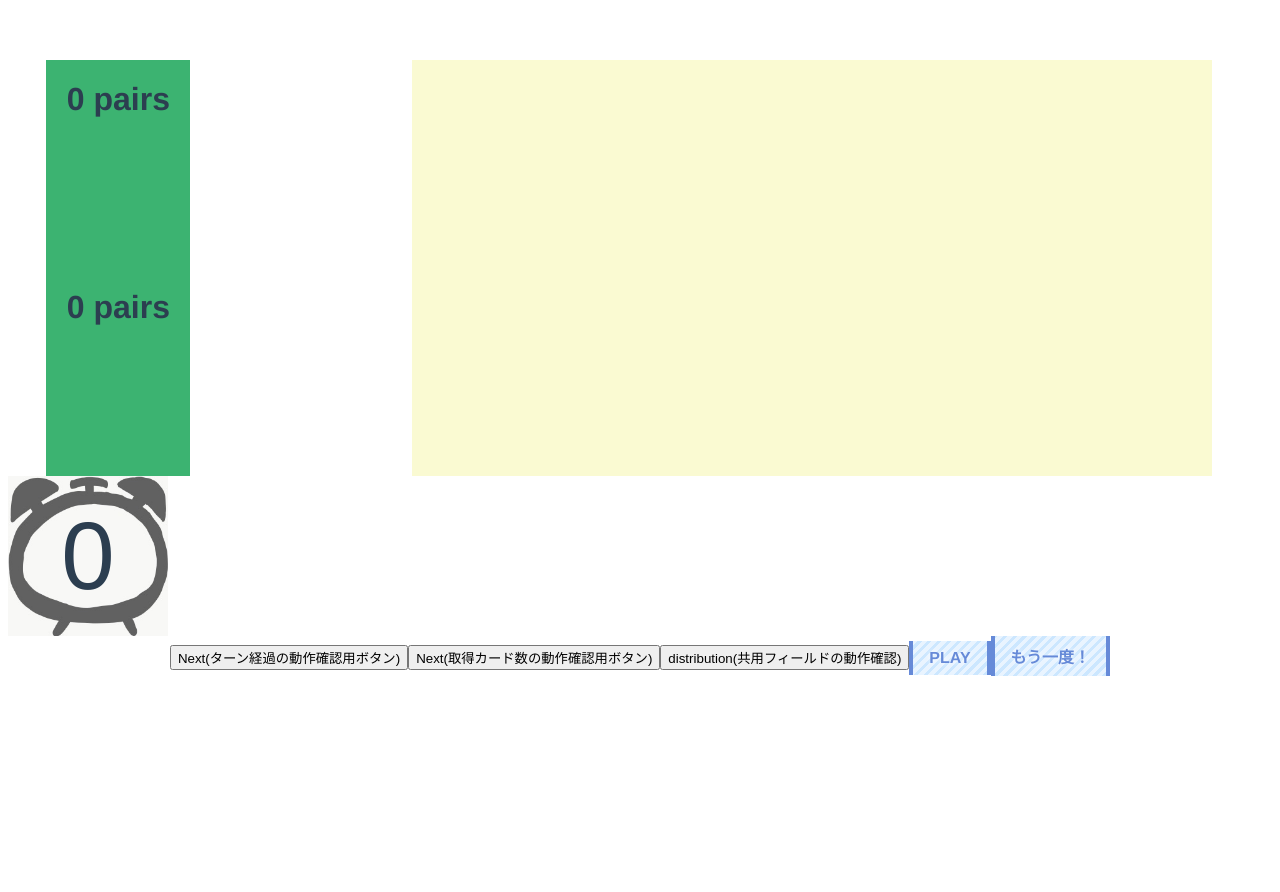
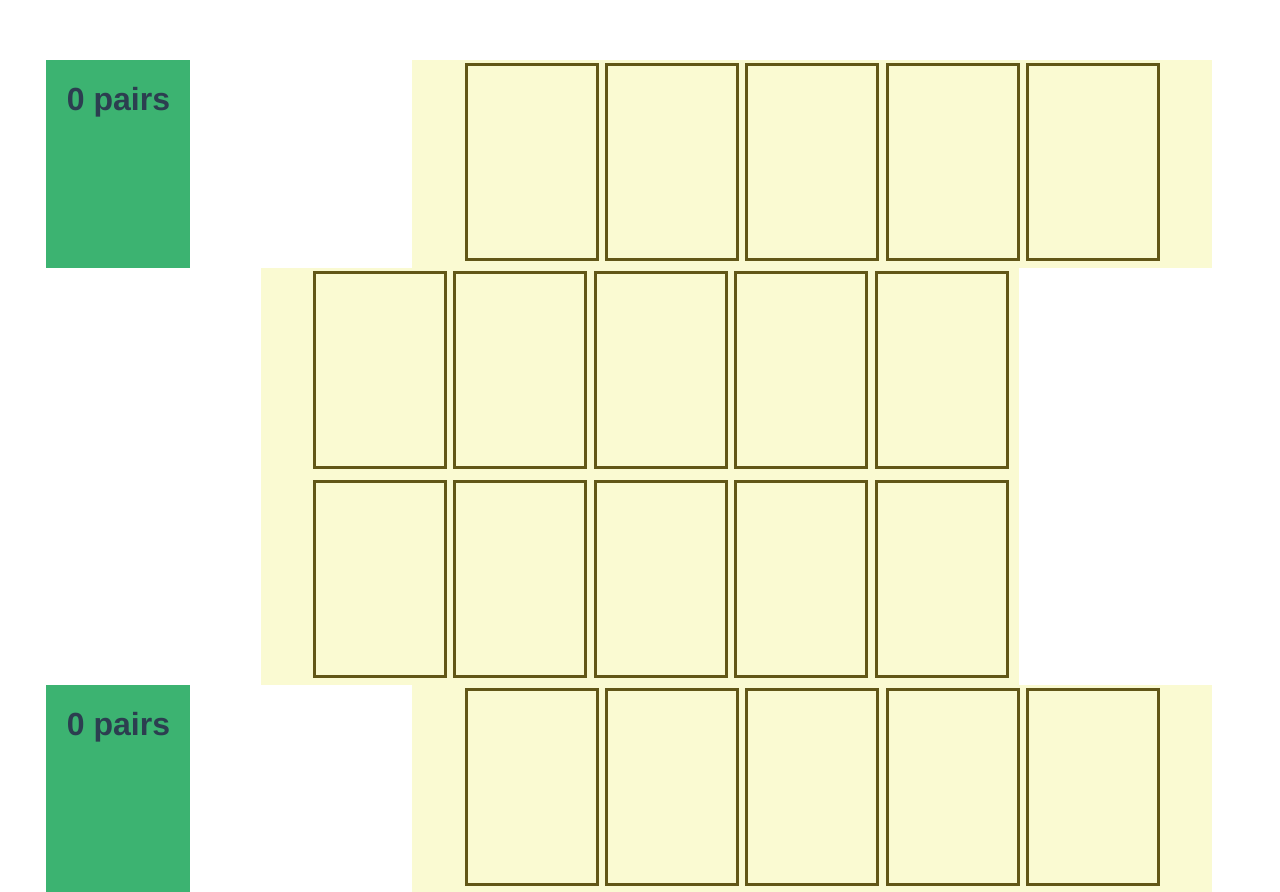
Before and after one commit to f-naoto832/ploutos, a Vue app in the folder production/: page / in a window 1280 px wide. Shown: the top 892 px of the page. Before the commit the page ends 800 px from the top, so only its background shows below. Built offline with nearby package versions, Linux system fonts and the light colour scheme.

Commit message:
set cardHolder in each field

```diff
--- a/production/src/components/CardHolder.vue
+++ b/production/src/components/CardHolder.vue
@@ -18,8 +18,9 @@ import Card from './Card.vue';
 })
 export default class CardHolder extends Vue {
   @Prop() public card!: CardStructure;
-  private cardExist: boolean  = this.card != null;
-
+  private get cardExist(): boolean {
+    return this.card != null;
+    }
 }
 </script>
 
--- a/production/src/components/CommonCardsField.vue
+++ b/production/src/components/CommonCardsField.vue
@@ -1,8 +1,8 @@
 <template>
   <div class="commonCardsField">
     <div class="row">
-      <template v-for="(card,key) in this.$store.state.commonCardsField">
-        <Card v-bind:number="card.number" v-bind:orientation="card.orientation" v-bind:key="key"/>
+      <template v-for="(card,key) in commonCards">
+        <CardHolder v-bind:card="card" v-bind:key="key"/>
       </template>
     </div>
 
@@ -12,15 +12,25 @@
 <script lang="ts">
 import { Component, Prop, Vue, Emit } from 'vue-property-decorator';
 import Card from './Card.vue';
-import { CardOrientation } from '../store';
-import { Player } from '../store';
+import CardHolder from './CardHolder.vue';
+import { CardOrientation, CardStructure, Player } from '../store';
+
+const fieldCardNumber = 10;
 
 @Component({
   components: {
     Card,
+    CardHolder,
   },
 })
 export default class CommonCardsField extends Vue {
+  private get commonCards(): Array<CardStructure | null> {
+    const commonCardsField: Array<CardStructure | null> = [ ...this.$store.state.commonCardsField];
+    for (let i = 0; i < fieldCardNumber - this.$store.state.commonCardsField.length; i++ ) {
+      commonCardsField.push(null);
+    }
+    return commonCardsField;
+  }
 }
 </script>
 
--- a/production/src/components/Player1CardsField.vue
+++ b/production/src/components/Player1CardsField.vue
@@ -1,8 +1,8 @@
 <template>
   <div class="personalCardsField">
     <div class="ownCards">
-      <template v-for="(card,key) in this.$store.state.personalCardsOfPlayer1">
-        <Card v-bind:number="card.number" v-bind:orientation="card.orientation" v-bind:key="key"/>
+      <template v-for="(card,key) in personalCardsOfPlayer1">
+        <CardHolder v-bind:card="card" v-bind:key="key"/>
       </template>
     </div>
   </div>
@@ -11,16 +11,26 @@
 <script lang="ts">
 import { Component, Prop, Vue, Emit } from 'vue-property-decorator';
 import Card from './Card.vue';
+import CardHolder from './CardHolder.vue';
 import { CardOrientation, Player, CardStructure } from '../store';
+
+const fieldCardNumber = 5;
 
 @Component({
   components: {
     Card,
+    CardHolder,
   },
 })
-export default class Player2CardsField extends Vue {
-    private orientation: CardOrientation = CardOrientation.back;
-    private player: Player = Player.player1;
+export default class Player1CardsField extends Vue {
+  private player: Player = Player.player1;
+  private get personalCardsOfPlayer1(): Array<CardStructure | null> {
+    const personalCardsField: Array<CardStructure | null> = [ ...this.$store.state.personalCardsOfPlayer1];
+    for (let i = 0; i < fieldCardNumber - this.$store.state.personalCardsOfPlayer1.length; i++ ) {
+      personalCardsField.push(null);
+    }
+    return personalCardsField;
+  }
 }
 </script>
 
--- a/production/src/components/Player2CardsField.vue
+++ b/production/src/components/Player2CardsField.vue
@@ -1,8 +1,8 @@
 <template>
   <div class="personalCardsField">
     <div class="ownCards">
-      <template v-for="(card,key) in this.$store.state.personalCardsOfPlayer2">
-        <Card v-bind:number="card.number" v-bind:orientation="card.orientation" v-bind:key="key"/>
+      <template v-for="(card,key) in personalCardsOfPlayer2">
+        <CardHolder v-bind:card="card" v-bind:key="key"/>
       </template>
     </div>
   </div>
@@ -11,16 +11,26 @@
 <script lang="ts">
 import { Component, Prop, Vue, Emit } from 'vue-property-decorator';
 import Card from './Card.vue';
+import CardHolder from './CardHolder.vue';
 import { CardOrientation, Player, CardStructure } from '../store';
+
+const fieldCardNumber = 5;
 
 @Component({
   components: {
     Card,
+    CardHolder,
   },
 })
 export default class Player2CardsField extends Vue {
-    private orientation: CardOrientation = CardOrientation.back;
-    private player: Player = Player.player2;
+  private player: Player = Player.player2;
+  get personalCardsOfPlayer2(): Array<CardStructure | null> {
+    const personalCardsField: Array<CardStructure | null> = [ ...this.$store.state.personalCardsOfPlayer2];
+    for (let i = 0; i < fieldCardNumber - this.$store.state.personalCardsOfPlayer2.length; i++ ) {
+      personalCardsField.push(null);
+    }
+    return personalCardsField;
+  }
 }
 </script>
 
```
